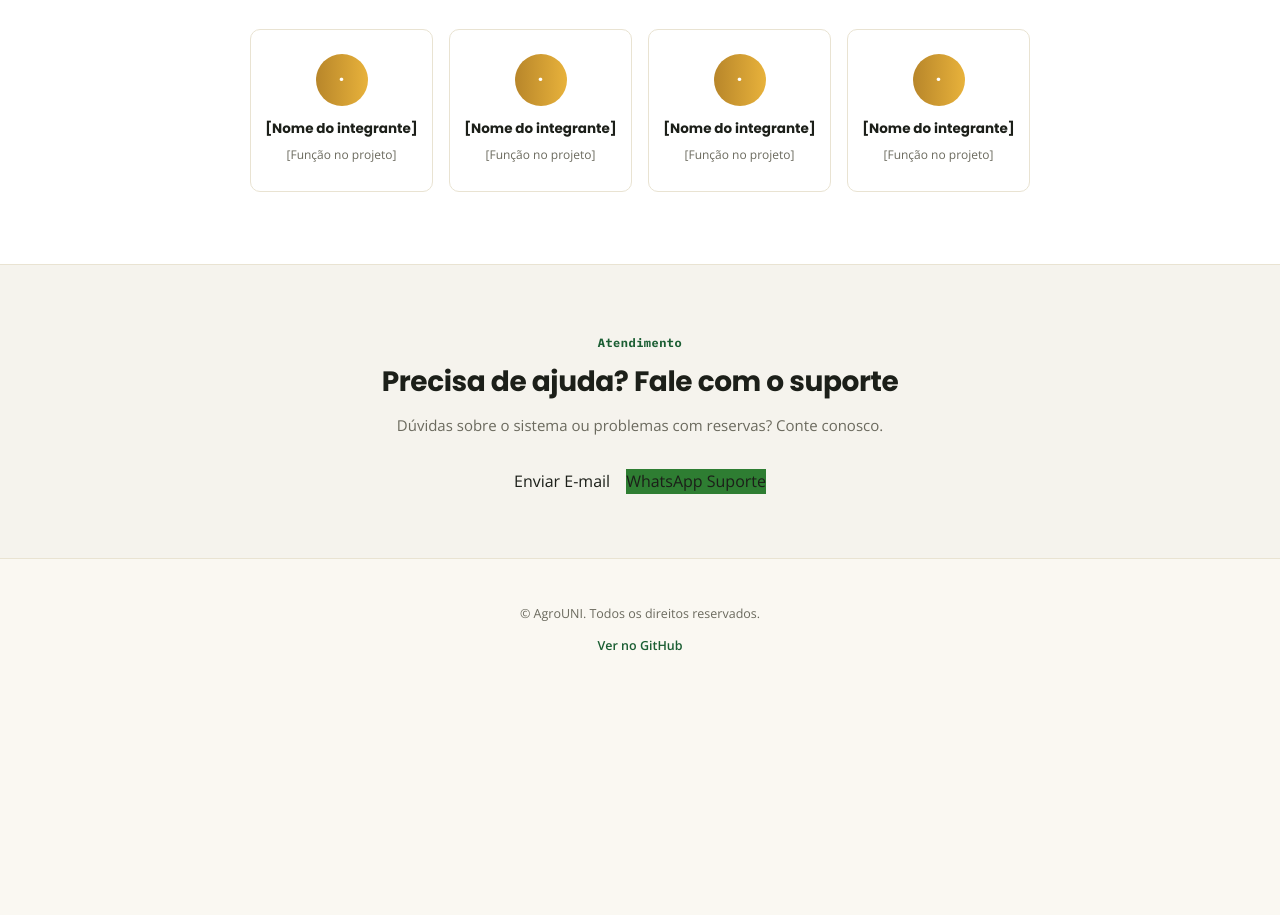
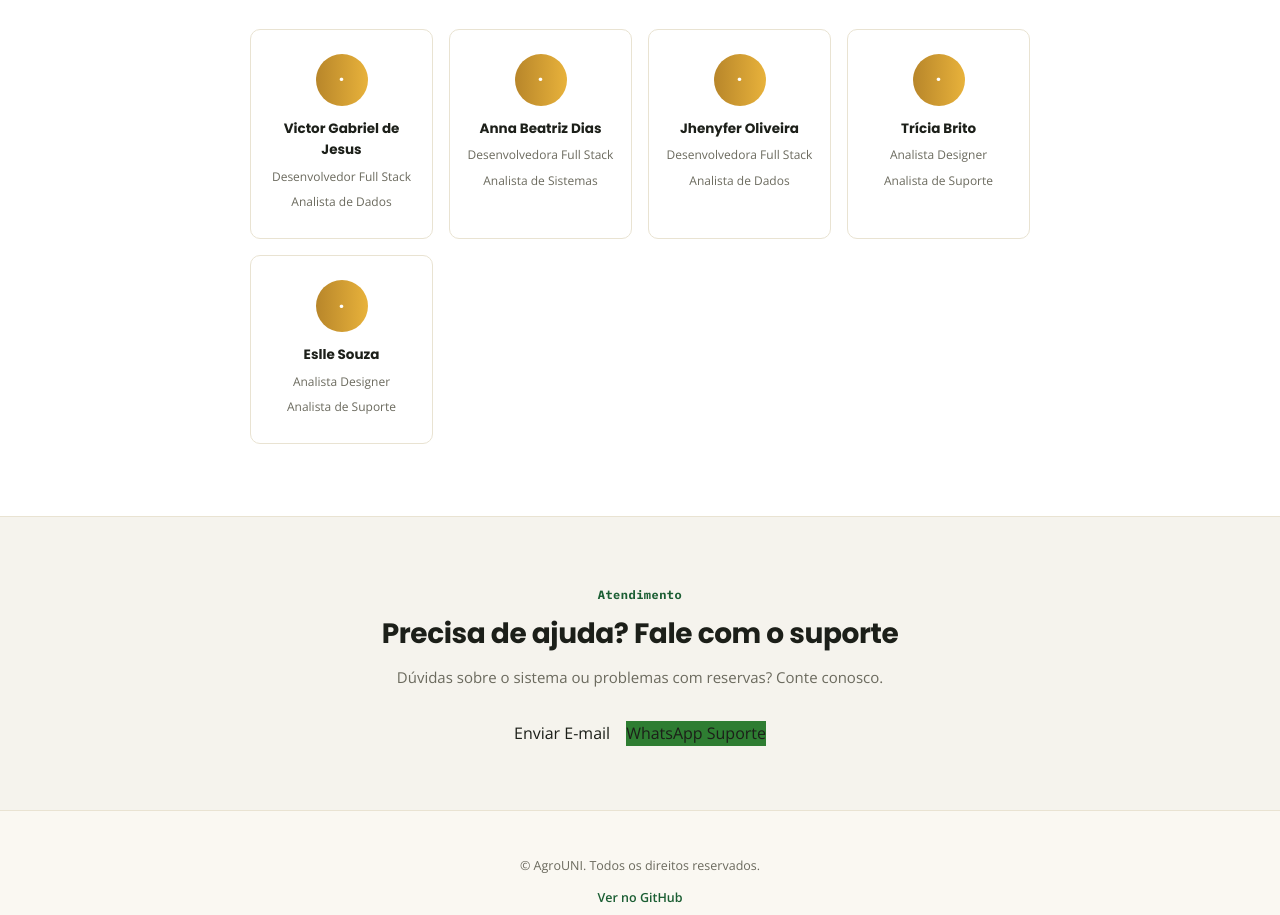
Before and after one commit to victorgabrieljs13/TCC---Sistema-AgroUNI, a plain HTML site: page FrontEnd/index.html in a window 1280 px wide. Shown: the part 2972-3887 px from the top of the page. Before the commit the page ends 3660 px from the top, so only its background shows below. Drawn offline with nearby package versions, Linux system fonts and the light colour scheme.

Commit message:
Adicionado nome dos desenvovlvedores e função exercidade, na parte sobre nós

```diff
--- a/FrontEnd/index.html
+++ b/FrontEnd/index.html
@@ -216,23 +216,29 @@
         <div class="equipe-grid reveal">
             <div class="integrante-card">
                 <div class="integrante-card__avatar">·</div>
-                <strong>[Nome do integrante]</strong>
-                <span>[Função no projeto]</span>
+                <strong>Victor Gabriel de Jesus</strong>
+                <span>Desenvolvedor Full Stack <br> Analista de Dados</span>
+                </span>
             </div>
             <div class="integrante-card">
                 <div class="integrante-card__avatar">·</div>
-                <strong>[Nome do integrante]</strong>
-                <span>[Função no projeto]</span>
+                <strong>Anna Beatriz Dias</strong>
+                <span>Desenvolvedora Full Stack <br> Analista de Sistemas</span>
             </div>
             <div class="integrante-card">
                 <div class="integrante-card__avatar">·</div>
-                <strong>[Nome do integrante]</strong>
-                <span>[Função no projeto]</span>
+                <strong>Jhenyfer Oliveira</strong>
+                <span>Desenvolvedora Full Stack <br> Analista de Dados</span>
             </div>
             <div class="integrante-card">
                 <div class="integrante-card__avatar">·</div>
-                <strong>[Nome do integrante]</strong>
-                <span>[Função no projeto]</span>
+                <strong>Trícia Brito</strong>
+                <span>Analista Designer <br> Analista de Suporte</span>
+            </div>
+            <div class="integrante-card">
+                <div class="integrante-card__avatar">·</div>
+                <strong>Eslle Souza</strong>
+                <span>Analista Designer <br> Analista de Suporte</span>
             </div>
         </div>
     </div>
```
